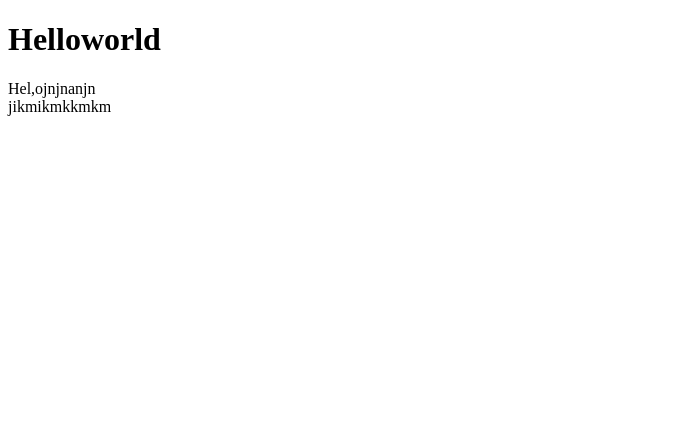
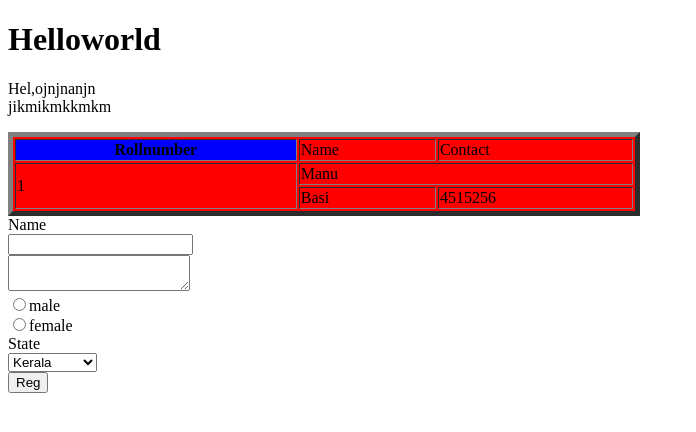
Before and after one commit to manuka3553/firstproject, a Django app: page /htmlpage in a window 1280 px wide. Shown: the top 432 px of the page, without its empty margins (0-696 px from the left). Run offline with Django 3.2, Linux system fonts and the light colour scheme.

Commit message:
Formes added

```diff
--- a/djangoapp/template/abc.html
+++ b/djangoapp/template/abc.html
@@ -13,5 +13,39 @@
         Hel,ojnjnanjn<br>
         jikmikmkkmkm
     </p>
+    <table border="5" bgcolor="red" aline="center" width="50%">
+        <th bgcolor="blue">Rollnumber</th>
+            <td>Name</td>
+            <td>Contact</td>
+        </th>
+        <tr>
+            <td rowspan="2">1</td>
+            <td colspan="2">Manu</td>
+            <!-- <td>15223445</td> -->
+        </tr>
+        <tr>
+            <!-- <td>2</td> -->
+            <td>Basi</td>
+            <td>4515256</td>
+        </tr>
+    </table>
+
+    <forms methord="post" action="">
+        <label>
+            Name
+        </label><br>
+        <input type="text" name="userName"><br>
+        <textarea></textarea><br>
+        <input type="radio" name="gender">male<br>
+        <input type="radio" name="gender">female<br>
+        <label>
+            State
+        </label><br>
+        <select name="State" id="123">
+            <option>Kerala</option>
+            <option>Tamil Nadu</option>
+        </select><br>
+        <button type="submit">Reg</button>
+    </forms>
 </body>
 </html>
```
